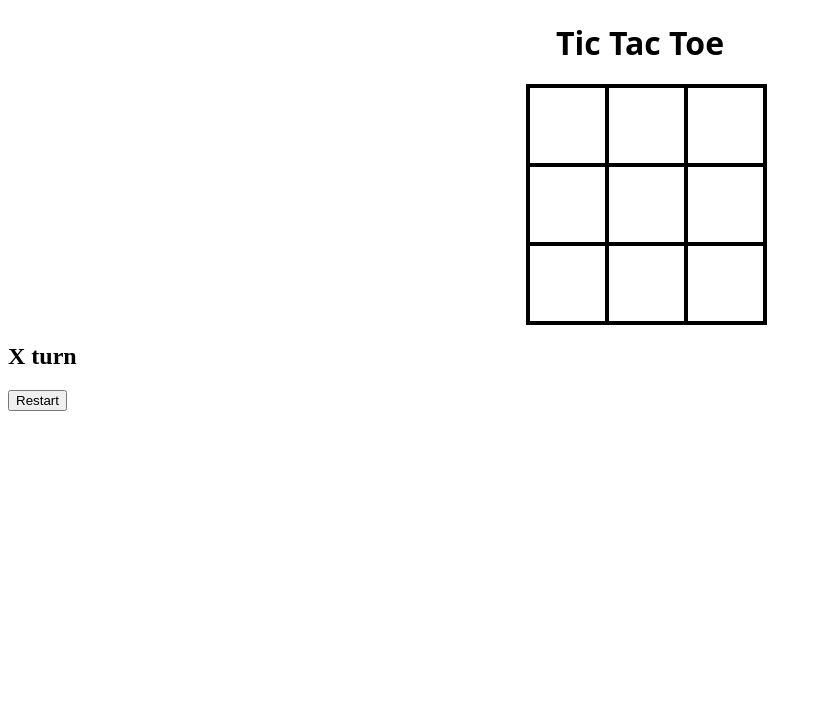
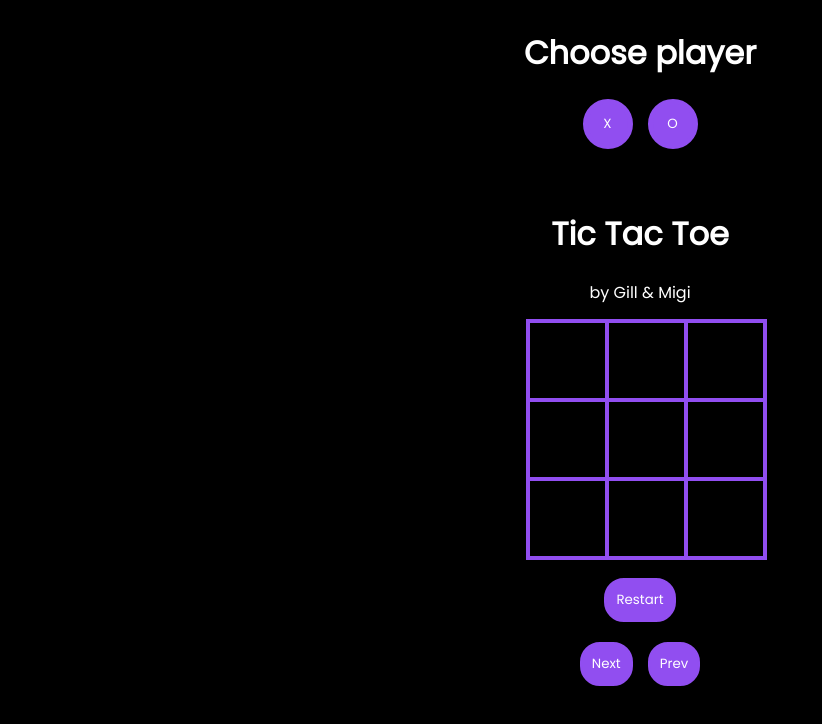
Before and after one commit to igim11/Tic-Tac-Toe, a plain HTML site: page index.html in a window 1280 px wide. Shown: the whole page, without its empty margins (0-822 px from the left). Drawn offline with Linux system fonts and the light colour scheme.

Commit message:
Add files via upload

```diff
--- a/index.html
+++ b/index.html
@@ -7,8 +7,25 @@
     <title>Document</title>
 </head>
 <body>
+    <!-- Game details -->
+    <div id="game-heading">
+        <h1>Choose player</h1>
+    </div>
+
+    <div id="game-control">
+        <button id="x-player">X</button>
+        <button id="o-player">O</button>
+    </div>
+
+    <div id="game-status">
+        <h2 id="statusText"></h2>
+    </div>
+
+    <!--Game-->
+
     <div class="gameContainer">
         <h1>Tic Tac Toe</h1>
+        <p>by Gill & Migi</p>
         <div id="cellContainer">
             <div cellIndex= "0" class="cell"></div>
             <div cellIndex= "1" class="cell"></div>
@@ -20,12 +37,19 @@
             <div cellIndex= "7" class="cell"></div>
             <div cellIndex= "8" class="cell"></div>
         </div>
+    </div>
 
+    <!--Restart + History-->
+    <div id="restart">
+        <button id="restartBtn">Restart</button>
     </div>
-    <h2 id="statusText"></h2>
-    <button id="restartBtn">Restart</button>
-    <button id="nextBtn">Next</button>
-    <button id="prevBtn">Prev</button>
+
+    <div id="history">
+        <button id="nextBtn">Next</button>
+        <button id="prevBtn">Prev</button>
+    </div>
+
+    <!--JS file-->
     <script src="script.js" defer></script>
 </body>
 </html>
--- a/script.js
+++ b/script.js
@@ -3,6 +3,8 @@ const statusText = document.querySelector("#statusText");
 const restartBtn = document.querySelector("#restartBtn");
 const nextBtn = document.getElementById('nextBtn');
 const prevBtn = document.getElementById('prevBtn');
+const xBtn = document.getElementById('x-player');
+const oBtn = document.getElementById('o-player');
 let currentMove = 0;
 let moveHistory = [];
 
@@ -18,15 +20,35 @@ const winConditions = [
 ];
 
 let options = ["","","","","","","","","",];
-let currentPlayer = "X";
 let running = false;
 
-intializedGame();
+chooseplayer();
+
+function chooseplayer() {
+    xBtn.addEventListener("click", function() {
+        currentPlayer = "X";
+        statusText.textContent = currentPlayer + ' turn';
+        intializedGame();
+
+    });
+    oBtn.addEventListener("click", function () {
+        currentPlayer = "O";
+        statusText.textContent = currentPlayer + ' turn';
+        intializedGame();
+
+    });
+}
+
+
+function changePlayer () {
+    currentPlayer = (currentPlayer == "X") ? "O" : "X";
+    statusText.textContent = currentPlayer + ' turn';
+}
 
 function intializedGame(){
+    chooseplayer();
     cells.forEach(cell => cell.addEventListener("click", cellClicked));
     restartBtn.addEventListener("click", restartGame);
-    statusText.textContent = currentPlayer + ' turn';
     running = true;
     nextBtn.addEventListener('click', nextMove);
     prevBtn.addEventListener('click', prevMove);
@@ -49,10 +71,6 @@ function renderNextPrev() {
     }
 }
 
-function choosePlayer () {
-    //when game starts make player choose who will go first
-
-}
 
 function cellClicked(){
     const cellIndex = this.getAttribute("cellIndex");
@@ -77,11 +95,6 @@ function updateCell(cell, index) {
     options[index] = currentPlayer;
     cell.textContent = currentPlayer;
 
-}
-
-function changePlayer () {
-    currentPlayer = (currentPlayer == "X") ? "O" : "X";
-    statusText.textContent = currentPlayer + ' turn';
 }
 
 function checkWinner () {
@@ -122,14 +135,12 @@ function checkWinner () {
 }
 
 function restartGame () {
-    currentPlayer = "X";
+    statusText.textContent = "";
     options = ["","","","","","","","","",];
-    statusText.textContent = currentPlayer + 'turn';
     cells.forEach(cell => cell.textContent = "");
-    running = true;
+    running = false;
     moveHistory = [];
     currentMove = 0;
-    intializedGame();
 }
 
 function nextMove () {
--- a/style.css
+++ b/style.css
@@ -1,3 +1,12 @@
+@import url('https://fonts.googleapis.com/css2?family=Poppins&display=swap');
+
+* {
+    font-family: 'Poppins', sans-serif;
+    color: white;
+    background-color: black;
+}
+
+
 .gameContainer {
     font-family: system-ui, -apple-system, BlinkMacSystemFont, 'Segoe UI', Roboto, Oxygen, Ubuntu, Cantarell, 'Open Sans', 'Helvetica Neue', sans-serif;
     text-align: center;
@@ -11,6 +20,7 @@
     line-height: 75px;
     font-size: 50px;
     cursor: pointer;
+    color: rgb(145, 78, 240);
 }
 
 #cellContainer {
@@ -18,4 +28,77 @@
     grid-template-columns: repeat(3, auto);
     width: 225px;
     margin:auto;
+    color: rgb(145, 78, 240);
 }
+
+#game-heading {
+    display: flex;
+    flex-direction: column;
+    justify-content: space-between;
+    text-align: center;
+}
+
+#game-control {
+    display: flex;
+    justify-content: center;
+    text-align: center;
+}
+
+#game-control #x-player {
+    background-color:rgb(145, 78, 240) ;
+    border: 5px solid rgb(145, 78, 240);
+    border-radius: 50%;
+    height: 50px;
+    width: 50px;
+    padding: 10px;
+    margin-right: 15px;
+}
+
+#game-control #o-player {
+    background-color:rgb(145, 78, 240) ;
+    border: 5px solid rgb(145, 78, 240);
+    border-radius: 50%;
+    height: 50px;
+    width: 50px;
+    padding: 10px;
+}
+
+#game-status {
+    display: flex;
+    justify-content: center;
+    text-align: center;
+}
+
+#restart {
+    margin-top: 20px;
+    text-align: center;
+}
+
+#restartBtn {
+    padding: 10px;
+    background-color:rgb(145, 78, 240) ;
+    border: 2px solid rgb(145, 78, 240) ;
+    border-radius: 20px;
+}
+
+#history {
+    display: flex;
+    justify-content: center;
+    text-align: center;
+    margin-top: 20px;
+}
+
+#history #nextBtn {
+    margin-right: 15px;
+    padding: 10px;
+    background-color:rgb(145, 78, 240) ;
+    border: 2px solid rgb(145, 78, 240) ;
+    border-radius: 20px;
+}
+
+#history #prevBtn {
+    padding: 10px;
+    background-color:rgb(145, 78, 240) ;
+    border: 2px solid rgb(145, 78, 240) ;
+    border-radius: 20px;
+}
```
